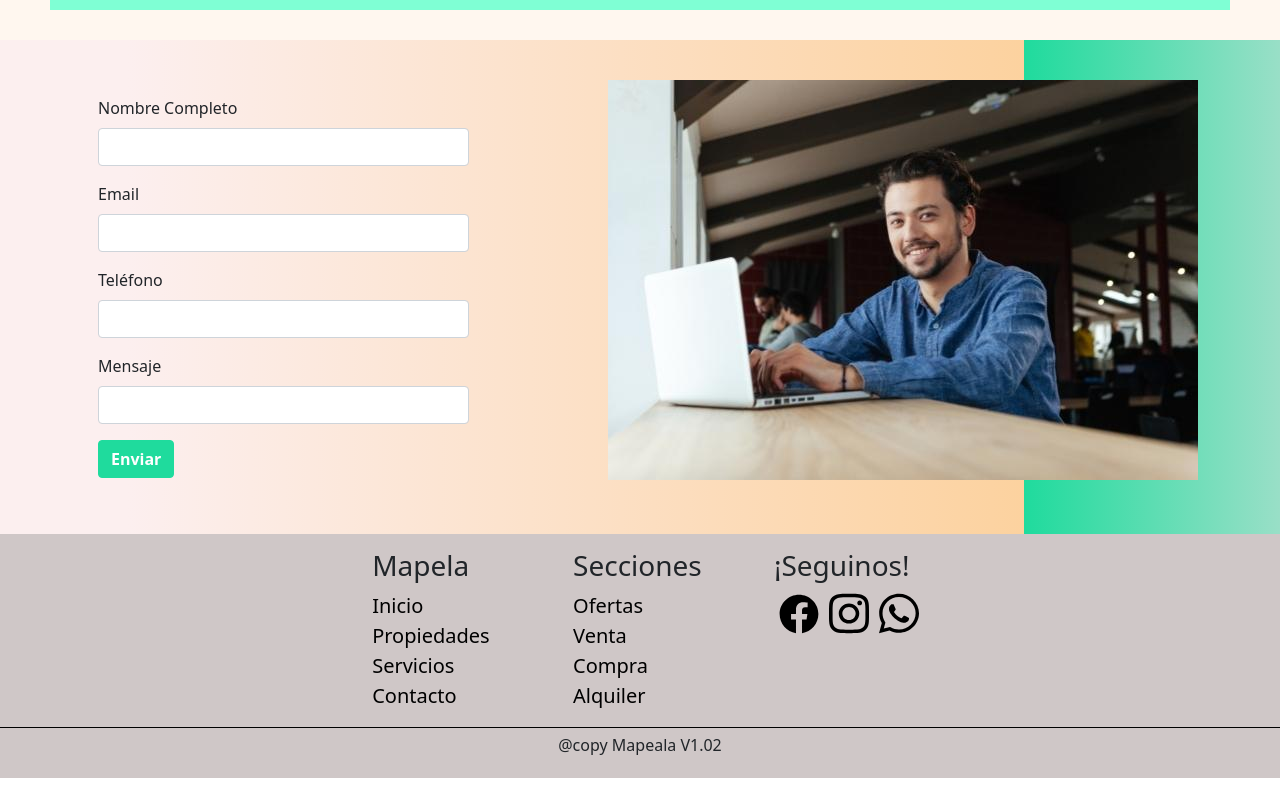
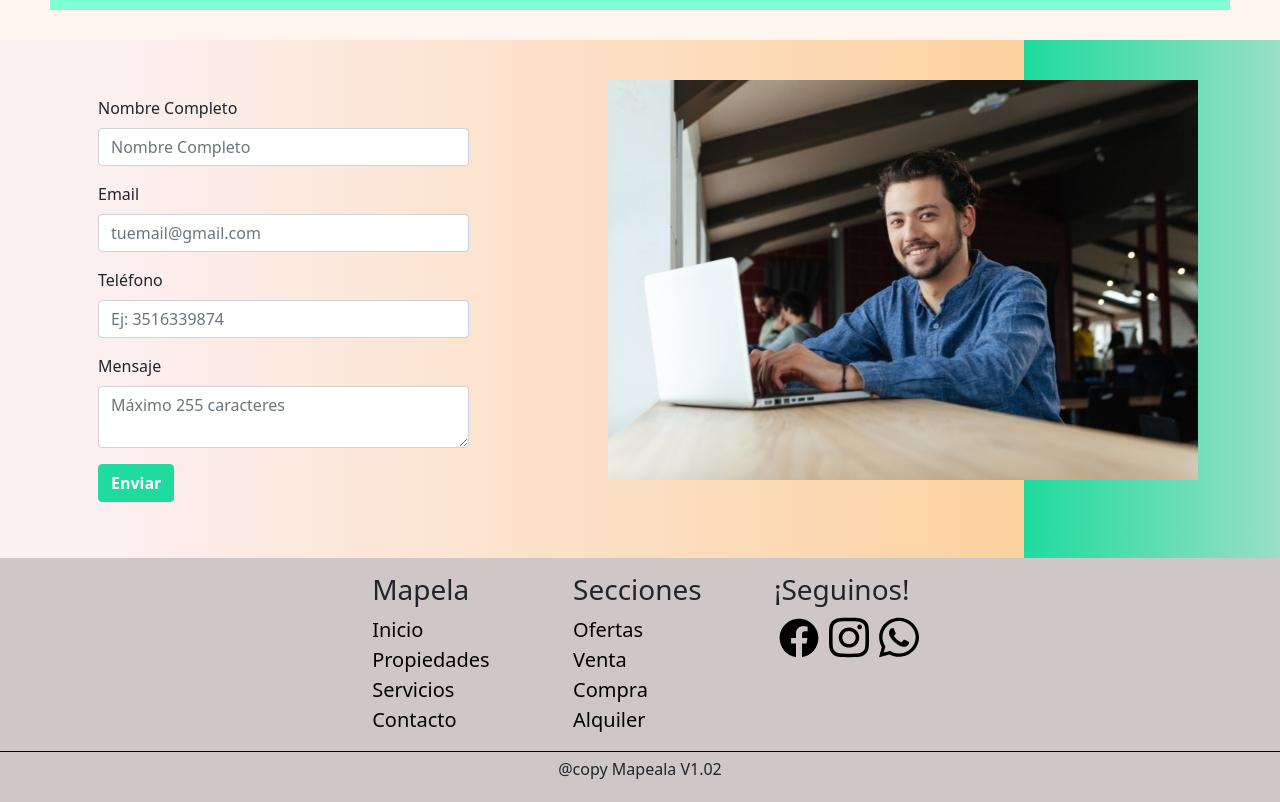
Before and after one commit to Dummycreativo/mapeala-frontend, a React (Create React App) app: page / in a window 1280 px wide. Shown: the part 3280-4082 px from the top of the page. Before the commit the page ends 4058 px from the top, so only its background shows below. Built offline with nearby package versions, Linux system fonts and the light colour scheme; a web font is replaced by a local one.

Commit message:
Css Formulario - maxLength Formulario

```diff
--- a/src/App.css
+++ b/src/App.css
@@ -160,6 +160,10 @@ div.accordion-body {
 }
 
 input.form-control {
+  width: 75%;
+}
+
+textarea.form-control {
   width: 75%;
 }
 
@@ -375,6 +379,10 @@ ul li a {
     width: 100%;
   }
 
+  textarea.form-control {
+    width: 100%;
+  }
+
   .col-center {
     width: 100%;
   }
--- a/src/components/CreateContact.js
+++ b/src/components/CreateContact.js
@@ -59,6 +59,7 @@ function handleSubmit(e) {
                         onChange={(e)=>setName(e.target.value)}
                         type="text"
                         className="form-control"
+                        placeholder="Nombre Completo"
                     />
                 </div>
 
@@ -69,6 +70,7 @@ function handleSubmit(e) {
                         onChange={(e)=>setEmail(e.target.value)}
                         type="text"
                         className="form-control"
+                        placeholder="tuemail@gmail.com"
                     />
                 </div>
 
@@ -79,16 +81,19 @@ function handleSubmit(e) {
                         onChange={(e)=>setPhone(e.target.value)}
                         type="text"
                         className="form-control"
+                        placeholder="Ej: 3516339874"
                     />
                 </div>
 
                 <div className="mb-3">
                     <label className="form-label">Mensaje</label>
-                    <input
+                    <textarea
                         value={message}
                         onChange={(e)=>setMessage(e.target.value)}
                         type="text"
                         className="form-control"
+                        maxLength="255"
+                        placeholder="Máximo 255 caracteres"
                     />
                 </div>
                 <button onClick={handleSubmit} type="submit" className="btn btn-primary">Enviar</button>
```
Also changed, not shown: src/App.js (+8 -3 lines).
